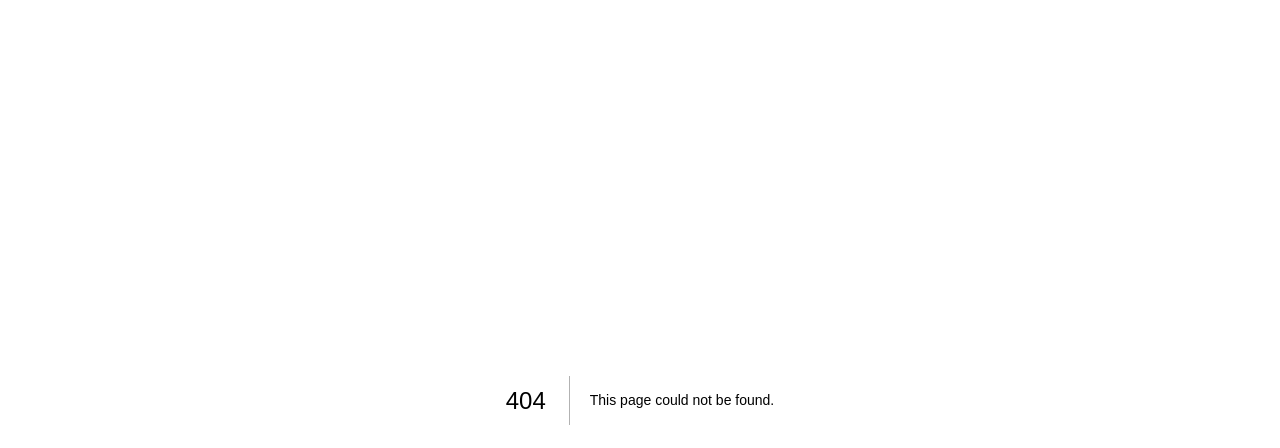
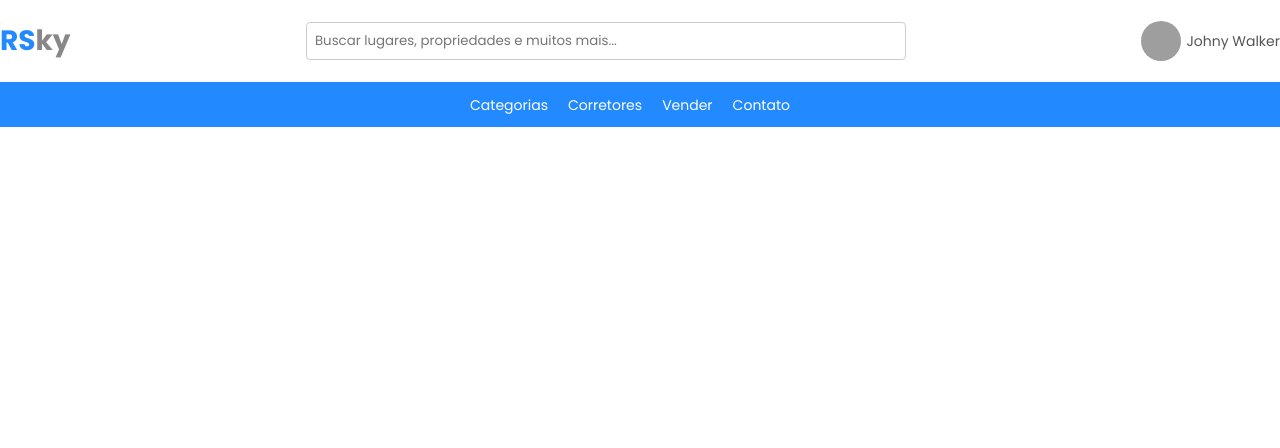
Before and after one commit to lyandeveloper/RSky, a Next.js app in the folder frontend/: page /explore in a window 1280 px wide. Before the commit this address had no page. Shown: the top 448 px of the page. Built offline with nearby package versions, Linux system fonts and the light colour scheme; grey boxes are pictures that could not be loaded.

Commit message:
feat: Add explore page and header

```diff
--- /dev/null
+++ b/frontend/components/HeaderSecondary.js
@@ -0,0 +1,122 @@
+import React from "react";
+import Link from "next/link";
+
+function HeaderSecondary() {
+  return (
+    <>
+      <header>
+        <div className="header-wrapper container">
+          <a href="/" className="logo">
+            <span>RS</span>ky
+          </a>
+          <form className="search-bar">
+            <input
+              type="text"
+              name="search"
+              placeholder="Buscar lugares, propriedades e muitos mais..."
+            />
+          </form>
+          <div className="profile">
+            <img
+              src="https://images.unsplash.com/photo-1506794778202-cad84cf45f1d?ixlib=rb-1.2.1&ixid=eyJhcHBfaWQiOjEyMDd9&w=1000&q=80"
+              alt=""
+            />
+            <span className="user-name">Johny Walker</span>
+          </div>
+        </div>
+
+        <nav>
+          <ul>
+            <li>
+              <a href="">Categorias</a>
+            </li>
+            <li>
+              <a href="">Corretores</a>
+            </li>
+            <li>
+              <a href="">Vender</a>
+            </li>
+            <li>
+              <a href="">Contato</a>
+            </li>
+          </ul>
+        </nav>
+      </header>
+
+      <style jsx>{`
+        .header-wrapper {
+          display: flex;
+          flex-direction: row;
+          align-items: center;
+          justify-content: space-between;
+          padding: 20px 0;
+        }
+
+        nav {
+          display: flex;
+          justify-content: center;
+          background: #2289ff;
+          padding: 10px 0;
+        }
+
+        nav ul {
+          display: flex;
+          flex-direction: row;
+          list-style: none;
+        }
+
+        nav ul li {
+          margin-right: 20px;
+        }
+
+        nav a {
+          text-decoration: none;
+          color: white;
+          transition: border-bottom 0.5s;
+          font-size: 14px;
+        }
+
+        nav a:hover {
+          border-bottom: 1px solid white;
+        }
+
+        .logo {
+          font-size: 28px;
+          font-weight: 700;
+          color: #888;
+          text-decoration: none;
+        }
+
+        .logo span {
+          color: #2289ff;
+        }
+
+        .search-bar input {
+          padding: 8px;
+          width: 600px;
+          border-radius: 4px;
+          border: 1px solid #ccc;
+          outline: 0;
+        }
+
+        .profile {
+          display: flex;
+          align-items: center;
+          flex-direction: row;
+          color: #555;
+          font-size: 14px;
+        }
+
+        .profile img {
+          width: 40px;
+          height: 40px;
+          border-radius: 50%;
+          object-fit: cover;
+          margin-right: 5px;
+        }
+      `}</style>
+    </>
+  );
+}
+
+export default HeaderSecondary;
--- /dev/null
+++ b/frontend/pages/explore.js
@@ -0,0 +1,21 @@
+import React from "react";
+import Head from "next/head";
+import Header from "../components/HeaderSecondary";
+
+function Explore() {
+  return (
+    <>
+      <Head>
+        <title>RSky | Explorar</title>
+        <link rel="icon" href="/favicon.ico" />
+        <link
+          href="https://fonts.googleapis.com/css2?family=Poppins:wght@300;400;600;700&display=swap"
+          rel="stylesheet"
+        />
+      </Head>
+      <Header />
+    </>
+  );
+}
+
+export default Explore;
```
Also changed, not shown: frontend/components/Header.js (+9 -8 lines).
